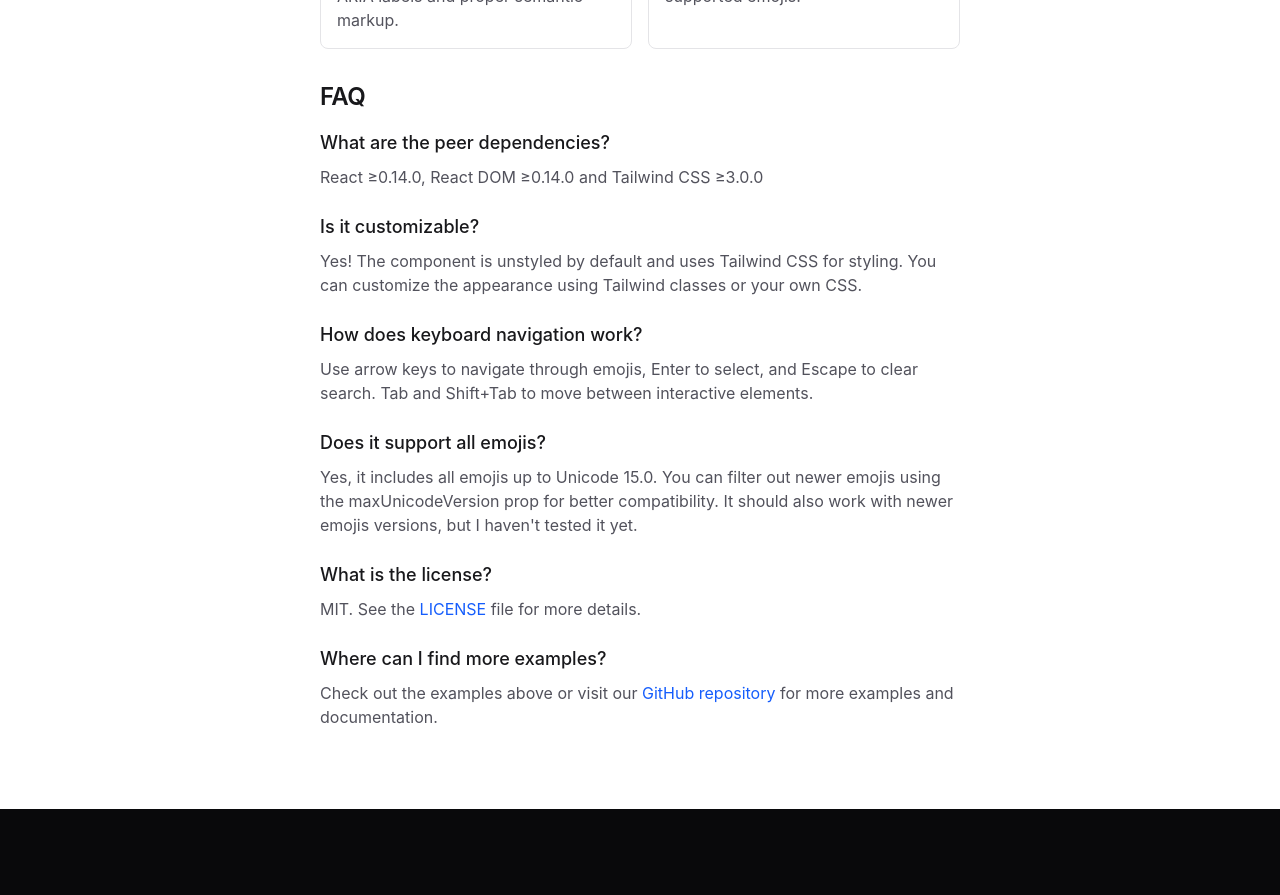
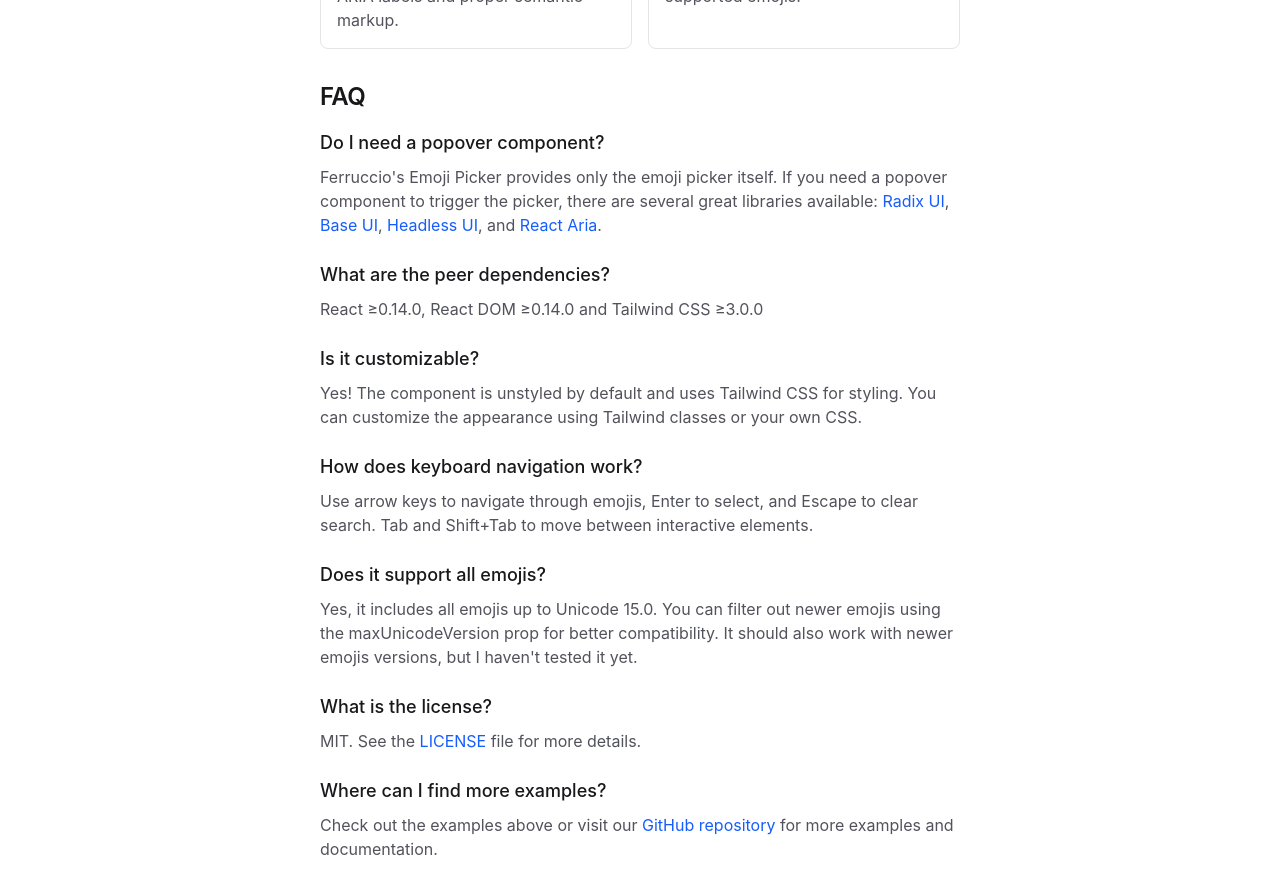
Before and after one commit to ferrucc-io/emoji-picker, a React (Vite) app in the folder demo/: page / in a window 1280 px wide. Shown: the part 1240-2135 px from the top of the page. Before the commit the page ends 2049 px from the top, so only its background shows below. Built offline with nearby package versions, Linux system fonts and the light colour scheme.

Commit message:
Add answer in FAQ

```diff
--- a/demo/src/components/FAQ.tsx
+++ b/demo/src/components/FAQ.tsx
@@ -4,6 +4,51 @@ interface FAQItem {
 }
 
 const FAQ_ITEMS: FAQItem[] = [
+  {
+    question: "Do I need a popover component?",
+    answer: (
+      <>
+        Ferruccio's Emoji Picker provides only the emoji picker itself. If you need a popover component to trigger the picker, there are several great libraries available:
+        {" "}
+        <a
+          href="https://www.radix-ui.com/primitives/docs/components/popover"
+          className="text-blue-600 dark:text-blue-400 hover:underline"
+          target="_blank"
+          rel="noopener noreferrer"
+        >
+          Radix UI
+        </a>
+        ,{" "}
+        <a
+          href="https://base-ui.com/components/react-popover"
+          className="text-blue-600 dark:text-blue-400 hover:underline"
+          target="_blank"
+          rel="noopener noreferrer"
+        >
+          Base UI
+        </a>
+        ,{" "}
+        <a
+          href="https://headlessui.com/react/popover"
+          className="text-blue-600 dark:text-blue-400 hover:underline"
+          target="_blank"
+          rel="noopener noreferrer"
+        >
+          Headless UI
+        </a>
+        , and{" "}
+        <a
+          href="https://react-spectrum.adobe.com/react-aria/usePopover.html"
+          className="text-blue-600 dark:text-blue-400 hover:underline"
+          target="_blank"
+          rel="noopener noreferrer"
+        >
+          React Aria
+        </a>
+        .
+      </>
+    ),
+  },
   {
     question: "What are the peer dependencies?",
     answer: "React ≥0.14.0, React DOM ≥0.14.0 and Tailwind CSS ≥3.0.0",
```
